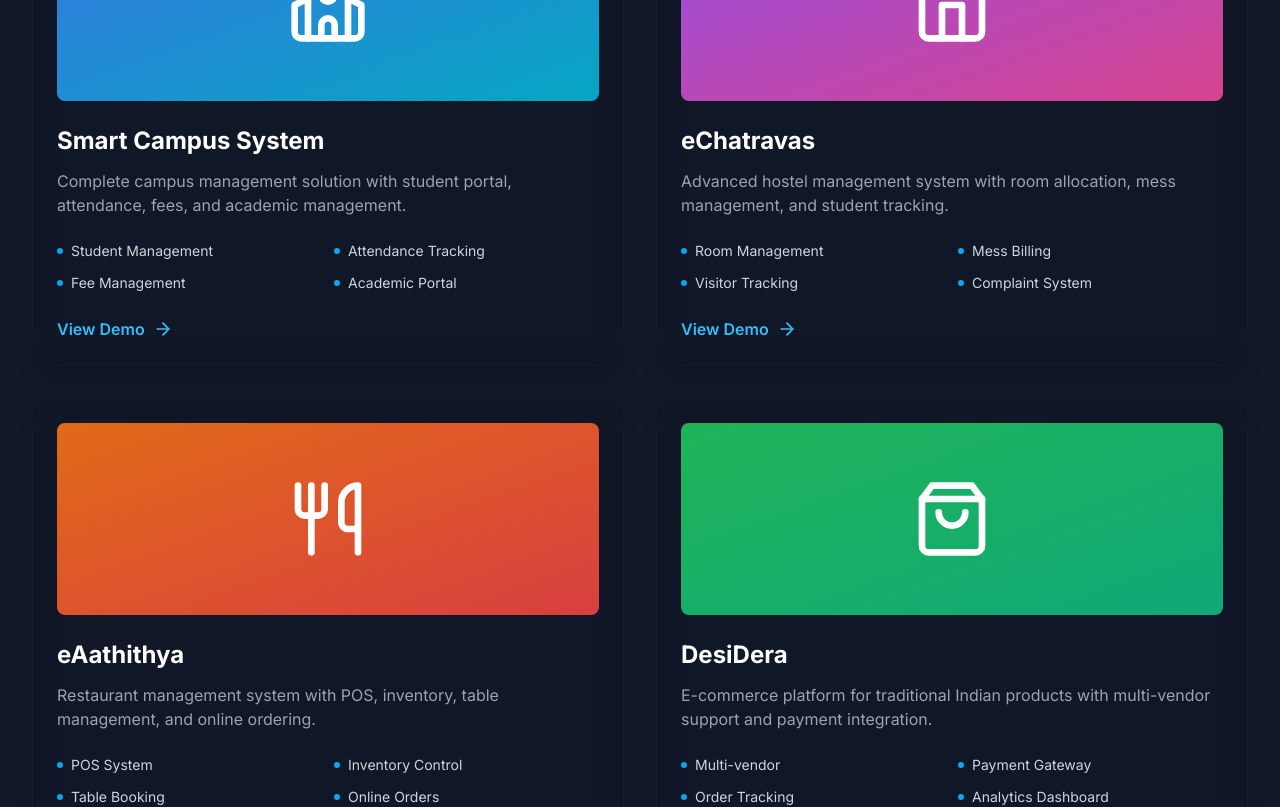
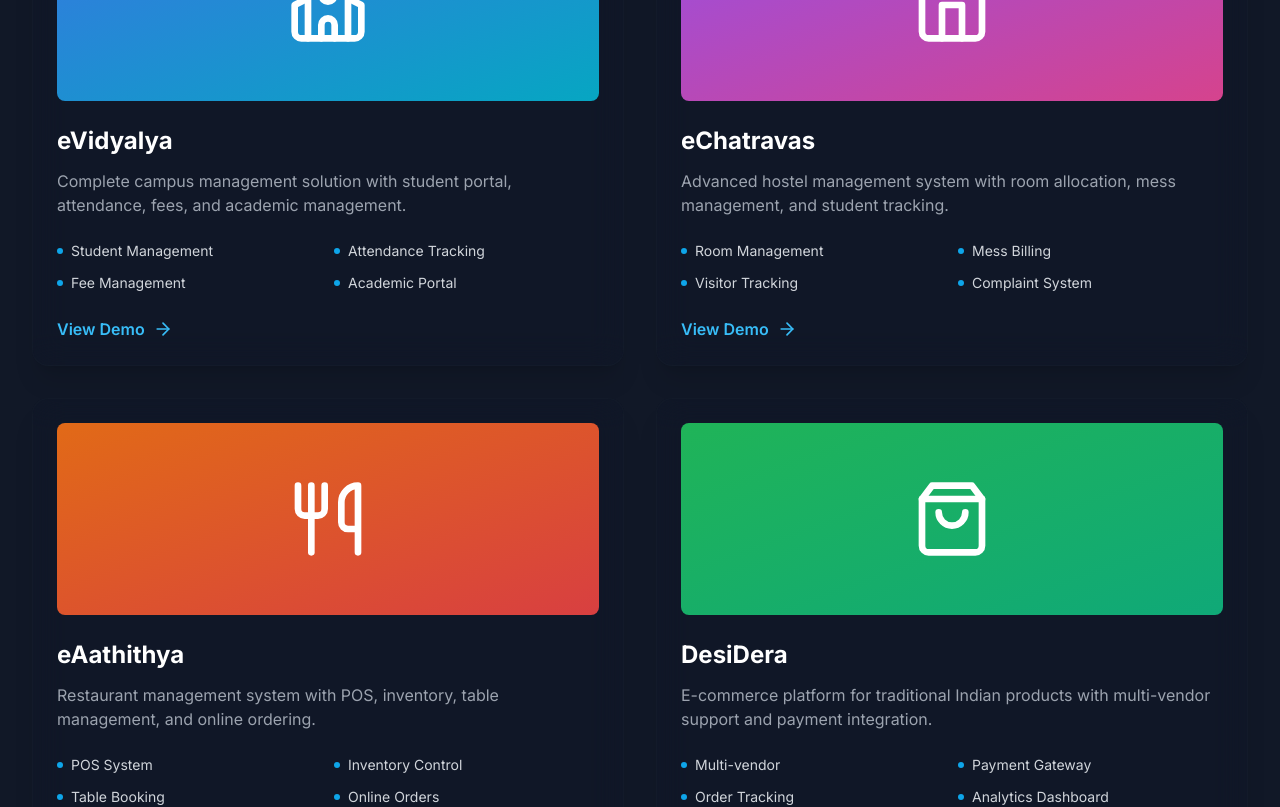
Before and after one commit to dsrk-pgi/vidyalabs-website, a Next.js app: page / in a window 1280 px wide. Shown: the part 2660-3467 px from the top of the page. Built offline with nearby package versions, Linux system fonts and the light colour scheme.

Commit message:
Rename Smart Campus System to eVidyalya across all files

```diff
--- a/app/products/page.tsx
+++ b/app/products/page.tsx
@@ -7,8 +7,8 @@ import { School, Building2, UtensilsCrossed, Store, Briefcase, ArrowRight, Check
 
 const products = [
   {
-    id: 'smart-campus',
-    name: 'Smart Campus System',
+    id: 'evidyalya',
+    name: 'eVidyalya',
     tagline: 'Complete School & College Management',
     description: 'An all-in-one intelligent campus management system that streamlines every aspect of educational institution operations.',
     icon: School,
@@ -30,7 +30,7 @@ const products = [
       'Data-driven insights'
     ],
     demoUrl: '/contact',
-    image: 'https://images.unsplash.com/photo-1523050854058-8df90110c9f1?w=800&h=600&fit=crop'
+    image: 'https://images.unsplash.com/photo-1523050854058-8df90110c9f1?w=800&h=600&fit=crop&q=80'
   },
   {
     id: 'echatravas',
--- a/components/home/FeaturedProducts.tsx
+++ b/components/home/FeaturedProducts.tsx
@@ -7,7 +7,7 @@ import { School, Home, Utensils, ShoppingBag, ArrowRight } from 'lucide-react'
 const products = [
   {
     icon: School,
-    title: 'Smart Campus System',
+    title: 'eVidyalya',
     description: 'Complete campus management solution with student portal, attendance, fees, and academic management.',
     features: ['Student Management', 'Attendance Tracking', 'Fee Management', 'Academic Portal'],
     image: 'https://images.unsplash.com/photo-1523050854058-8df90110c9f1?w=800&h=600&fit=crop',
--- a/components/home/Testimonials.tsx
+++ b/components/home/Testimonials.tsx
@@ -10,7 +10,7 @@ const testimonials = [
     role: 'Principal, ABC International School',
     company: 'ABC International School',
     image: 'https://images.unsplash.com/photo-1472099645785-5658abf4ff4e?w=100&h=100&fit=crop',
-    content: 'VidyaLabs transformed our campus management completely. The Smart Campus System has streamlined all our operations and improved efficiency by 60%.',
+    content: 'VidyaLabs transformed our campus management completely. eVidyalya has streamlined all our operations and improved efficiency by 60%.',
     rating: 5
   },
   {
--- a/components/layout/Footer.tsx
+++ b/components/layout/Footer.tsx
@@ -15,7 +15,7 @@ const footerLinks = {
     { name: 'Industry Solutions', href: '/services#industry' },
   ],
   products: [
-    { name: 'Smart Campus System', href: '/products#smart-campus' },
+    { name: 'eVidyalya', href: '/products#evidyalya' },
     { name: 'eChatravas', href: '/products#echatravas' },
     { name: 'eAathithya', href: '/products#eaathithya' },
     { name: 'DesiDera', href: '/products#desidera' },
```
